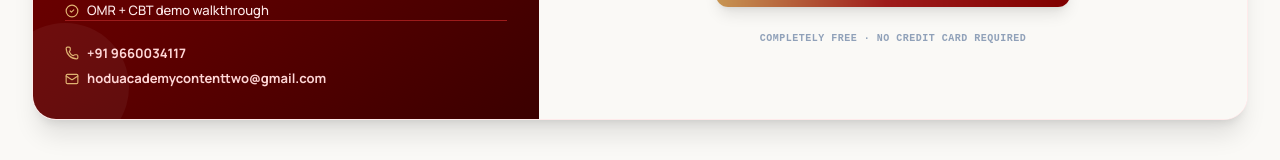
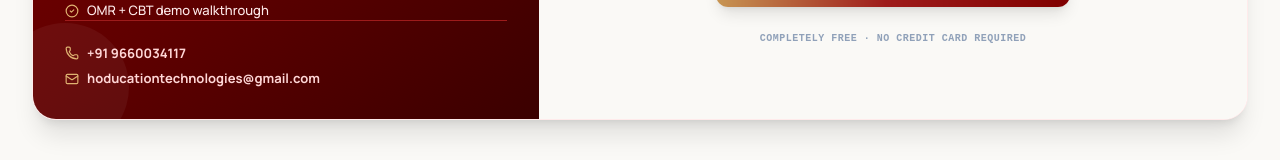
Before and after one commit to hoduacademycontenttwo-sudo/AcadOS, a React (Vite) app: page / in a window 1280 px wide. Shown: the part 4977-5137 px from the top of the page. Built offline with nearby package versions, Linux system fonts and the light colour scheme; a web font is replaced by a local one.

Commit message:
Update App.tsx

```diff
--- a/src/App.tsx
+++ b/src/App.tsx
@@ -1099,7 +1099,7 @@ export default function App() {
                       </p>
                       <p className="flex items-center gap-2">
                         <Mail className="w-3.5 h-3.5 text-gold-400 shrink-0" />
-                        <strong>hoduacademycontenttwo@gmail.com</strong>
+                        <strong>hoducationtechnologies@gmail.com</strong>
                       </p>
                     </div>
                   </div>
```
